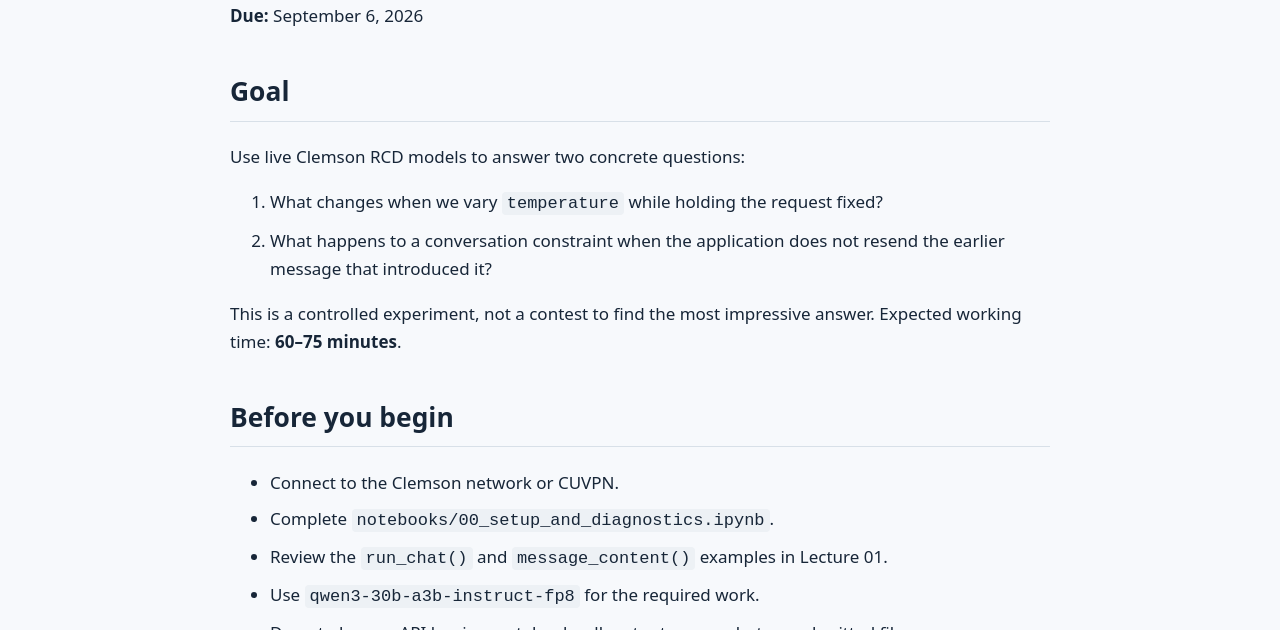
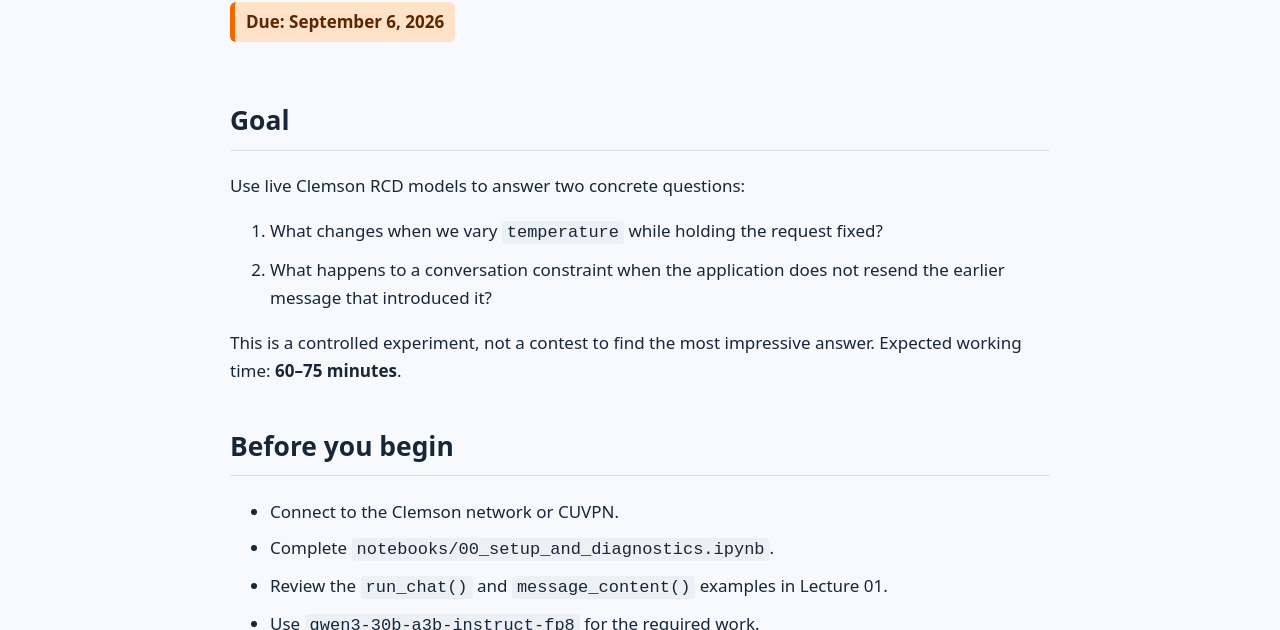
Before and after one commit to FCMeng/wattai-returning-students, a plain HTML site: page site/llm-agents-and-video-analysis/homework/01_llm_and_chat_homework.html in a window 1280 px wide. Shown: the part 470-1100 px from the top of the page. Drawn offline with Linux system fonts and the light colour scheme.

Commit message:
Highlight homework due dates

```diff
--- a/site/assets/style.css
+++ b/site/assets/style.css
@@ -113,6 +113,15 @@
 .tab-panel p { margin: 0 0 9px; }
 .tab-panel[hidden] { display: none; }
 .homework-label { font-weight: 750; color: var(--ink); }
+.due-date {
+  display: inline-block;
+  padding: 6px 11px;
+  color: #5c2600;
+  background: #ffe2c7;
+  border-left: 5px solid #f56600;
+  border-radius: 6px;
+  font-weight: 750;
+}
 .assignment { max-width: 820px; }
 .assignment h1 { font-size: clamp(2rem, 5vw, 3rem); color: var(--ink); }
 .assignment h2 { margin-top: 32px; }
--- a/site/llm-agents-and-video-analysis/homework/01_llm_and_chat_homework.html
+++ b/site/llm-agents-and-video-analysis/homework/01_llm_and_chat_homework.html
@@ -13,7 +13,7 @@
     <a class="back-link" href="../">← Back to course materials</a>
     <article class="assignment-body">
 <h1 dir="auto">Homework: Decoding Controls and Conversation State</h1>
-<p dir="auto"><strong>Due:</strong> September 6, 2026</p>
+<p class="due-date" dir="auto"><strong>Due:</strong> September 6, 2026</p>
 <h2 dir="auto">Goal</h2>
 <p dir="auto">Use live Clemson RCD models to answer two concrete questions:</p>
 <ol dir="auto">
```
Also changed, not shown: site/llm-agents-and-video-analysis/homework/02_tools_agents_and_safety_homework.html (+1 -1 lines), site/llm-agents-and-video-analysis/homework/03_video_analysis_homework.html (+1 -1 lines), site/llm-agents-and-video-analysis/index.html (+3 -3 lines).
